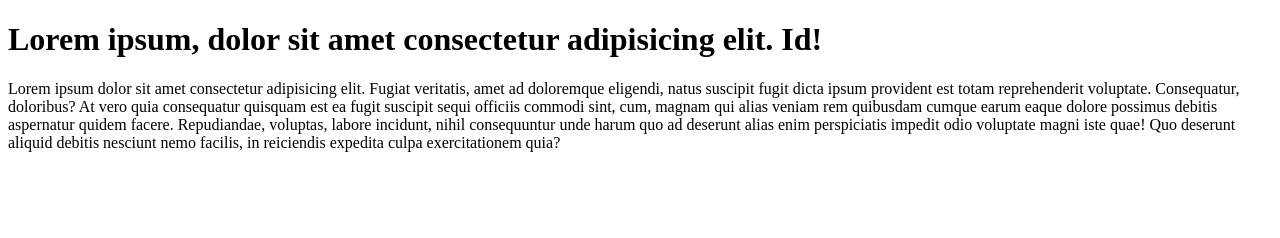
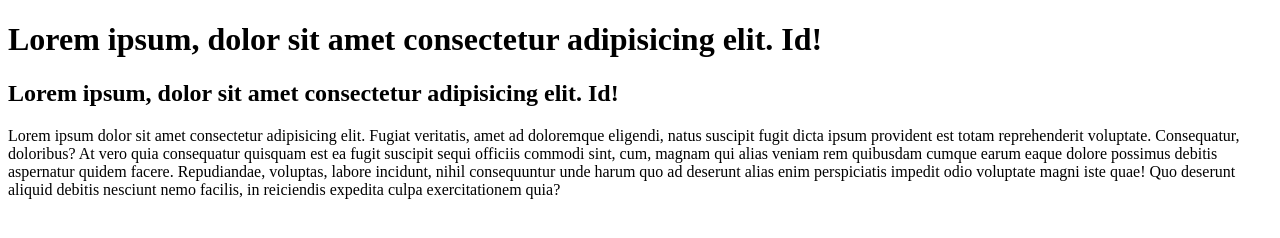
Before and after one commit to udad9502/umardad, a plain HTML site: page index.html in a window 1280 px wide. Drawn offline with Linux system fonts and the light colour scheme.

Commit message:
Update index.html
ftgrtr

```diff
--- a/index.html
+++ b/index.html
@@ -9,6 +9,9 @@
     <h1>Lorem ipsum, dolor sit amet consectetur adipisicing elit. Id!
 
     </h1>
+     <h2>Lorem ipsum, dolor sit amet consectetur adipisicing elit. Id!
+
+    </h2>
     <p>Lorem ipsum dolor sit amet consectetur adipisicing elit. Fugiat veritatis, amet ad doloremque eligendi, natus suscipit fugit dicta ipsum provident est totam reprehenderit voluptate. Consequatur, doloribus? At vero quia consequatur quisquam est ea fugit suscipit sequi officiis commodi sint, cum, magnam qui alias veniam rem quibusdam cumque earum eaque dolore possimus debitis aspernatur quidem facere. Repudiandae, voluptas, labore incidunt, nihil consequuntur unde harum quo ad deserunt alias enim perspiciatis impedit odio voluptate magni iste quae! Quo deserunt aliquid debitis nesciunt nemo facilis, in reiciendis expedita culpa exercitationem quia?</p>
 </body>
 </html>
```
